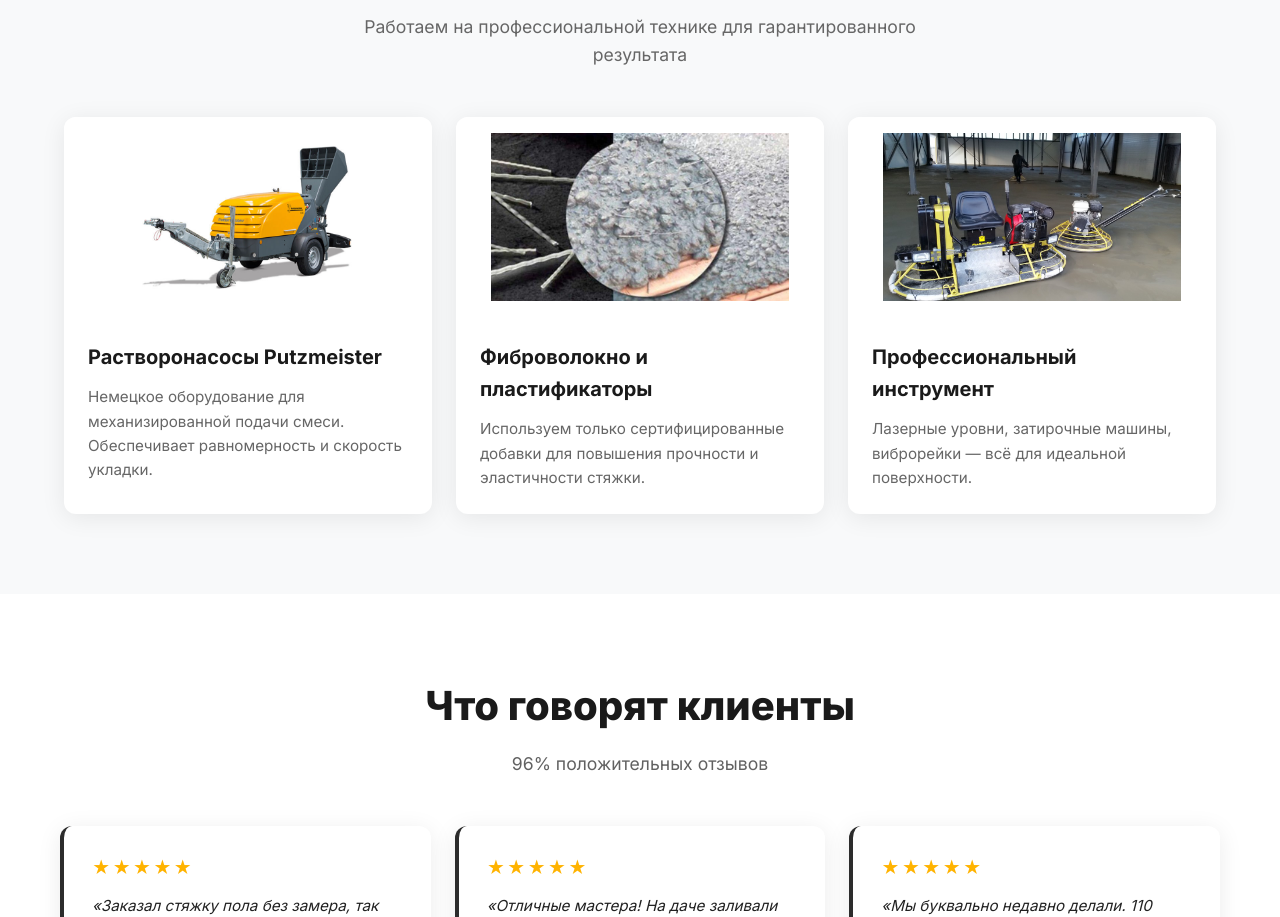
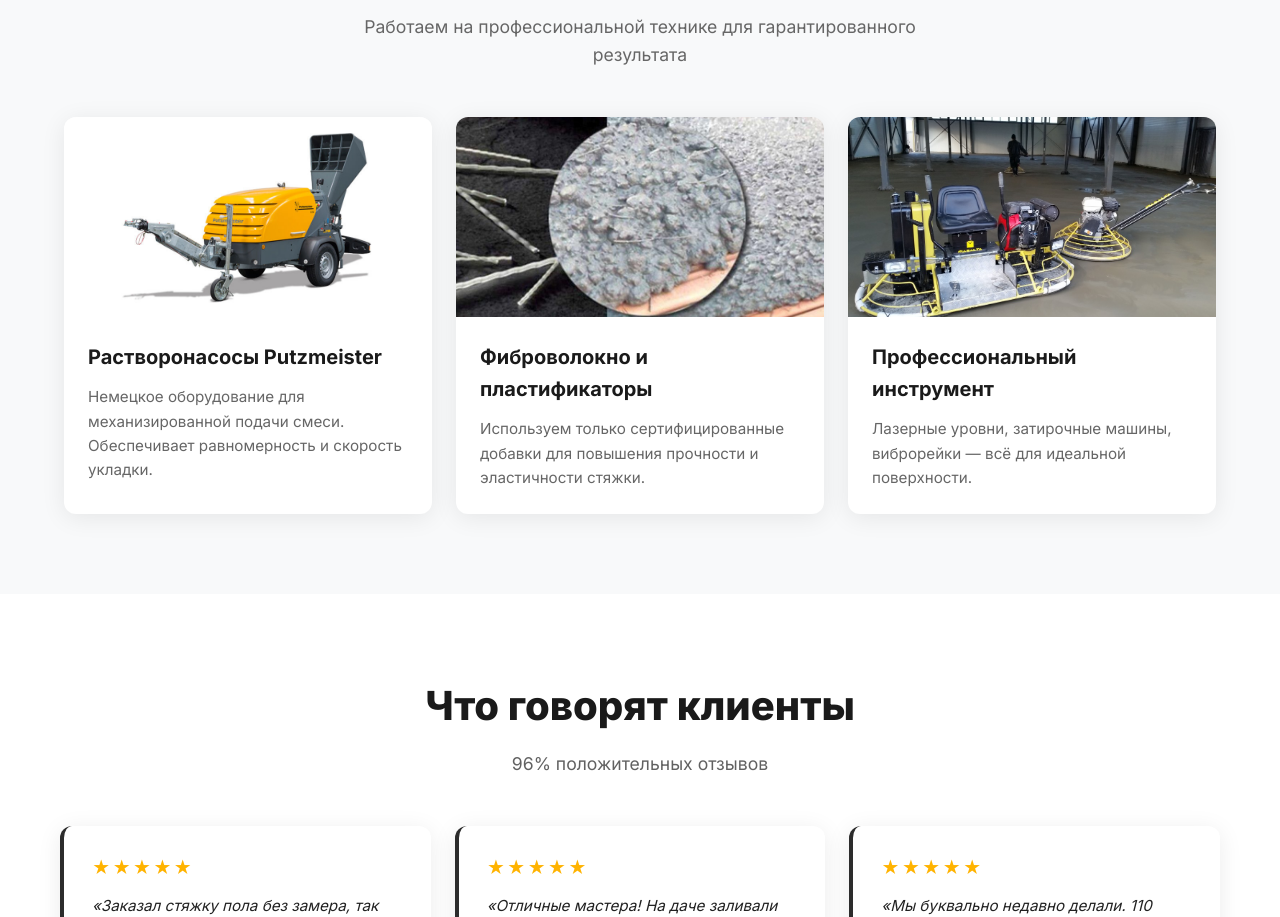
Before and after one commit to hataevicha5922/dkb-pol, an Astro site: page / in a window 1280 px wide. Shown: the part 2818-3735 px from the top of the page. Built offline with nearby package versions, Linux system fonts and the light colour scheme; Astro itself is replaced by a stand-in of ours.

Commit message:
Правки картинок

```diff
--- a/src/components/Equipment.astro
+++ b/src/components/Equipment.astro
@@ -103,8 +103,8 @@ const equipment = [
  .equipment__image img {
   width: 100%;
   height: 100%;
-  object-fit: contain; /* ← было cover, теперь contain */
-  padding: 16px;       /* ← отступы, чтобы картинка не прилипала к краям */
+ object-fit: cover;          /* ← заполняет весь блок */
+  object-position: center;    /* ← техника по центру, обрезка симметрична */
   transition: transform 0.4s ease;
 }
 
```
